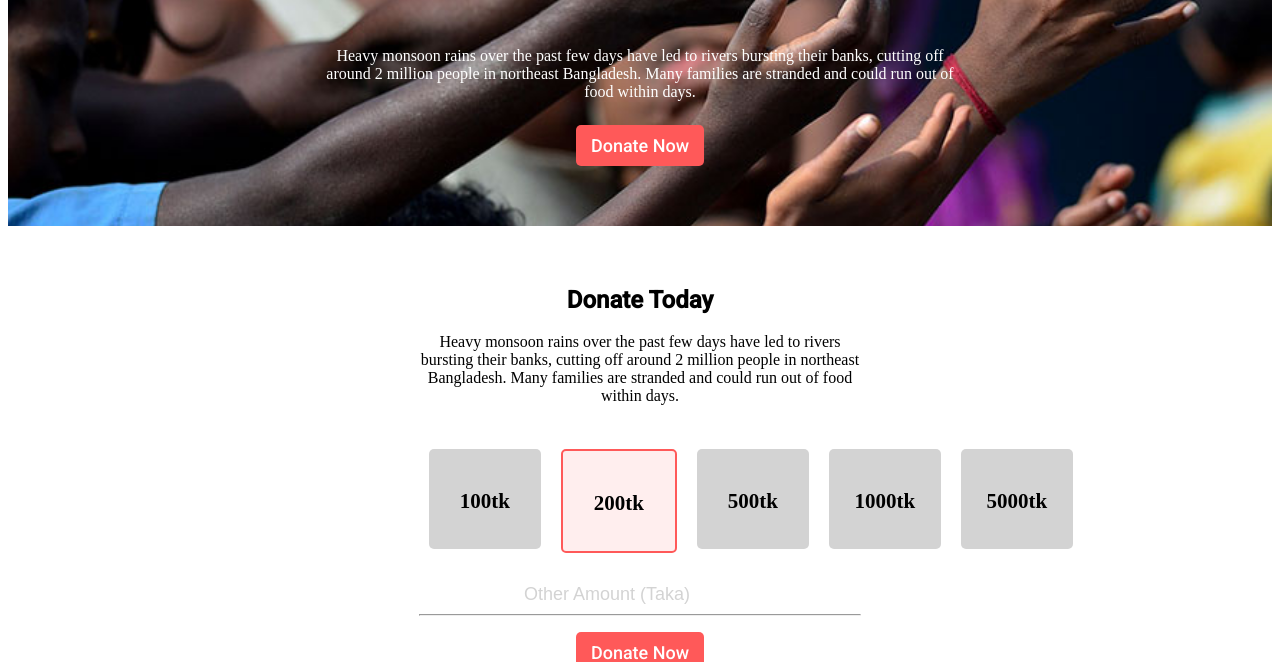
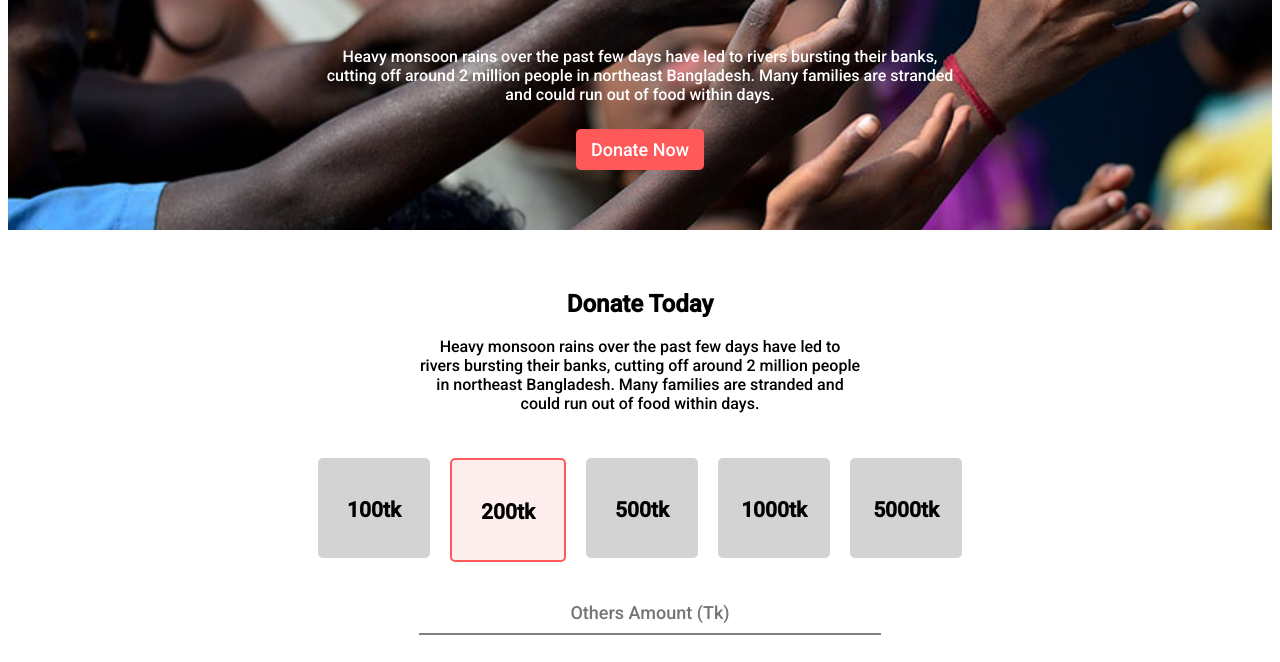
Before and after one commit to mdalauddin73/assign1-donate-today, a plain HTML site: page index.html in a window 1280 px wide. Shown: the part 274-936 px from the top of the page. Drawn offline with Linux system fonts and the light colour scheme.

Commit message:
Code Added

```diff
--- a/index.html
+++ b/index.html
@@ -40,9 +40,8 @@
                     <div><span class="a">1000tk</span></div>
                     <div><span class="a">5000tk</span></div>
                 </div>
-                <input type="text" value="Other Amount (Taka)">
-                <hr><br>
-                <a href="#">Donate Now</a>
+                <input type="text" class="others-amount" placeholder="Others Amount (Tk)">
+                <a href="#" class="donate-btn">Donate Now</a>
             </div>
         </div>
         <div id="container3-main">
@@ -93,7 +92,7 @@
 <footer>
     <div>
         <h1>Be Humble</h1>
-        <p><span style="color:white;">I'm gonna do it</span></p>
+        <p><span style="">I'm gonna do it</span></p>
     </div>
 </footer>
 
--- a/style.css
+++ b/style.css
@@ -1,3 +1,8 @@
+* {
+    font-family: 'Roboto', sans-serif;
+    ;
+}
+
 body {}
 
 section {}
@@ -164,3 +169,33 @@ footer p {
     font-size: 16px;
 
 }
+
+#pay-slot {
+
+    display: flex;
+    justify-content: center;
+}
+
+.others-amount {
+    width: 100%;
+    padding: 10px;
+    border-bottom: 2px solid gray;
+}
+
+.donate-btn {
+    position: absolute;
+    margin-top: 30px;
+    left: 48%;
+    outline: none;
+    text-align: center;
+    color: black;
+}
+
+input {
+    text-align: center;
+    color: black;
+}
+
+::placeholder {
+    text-align: center;
+}
```
